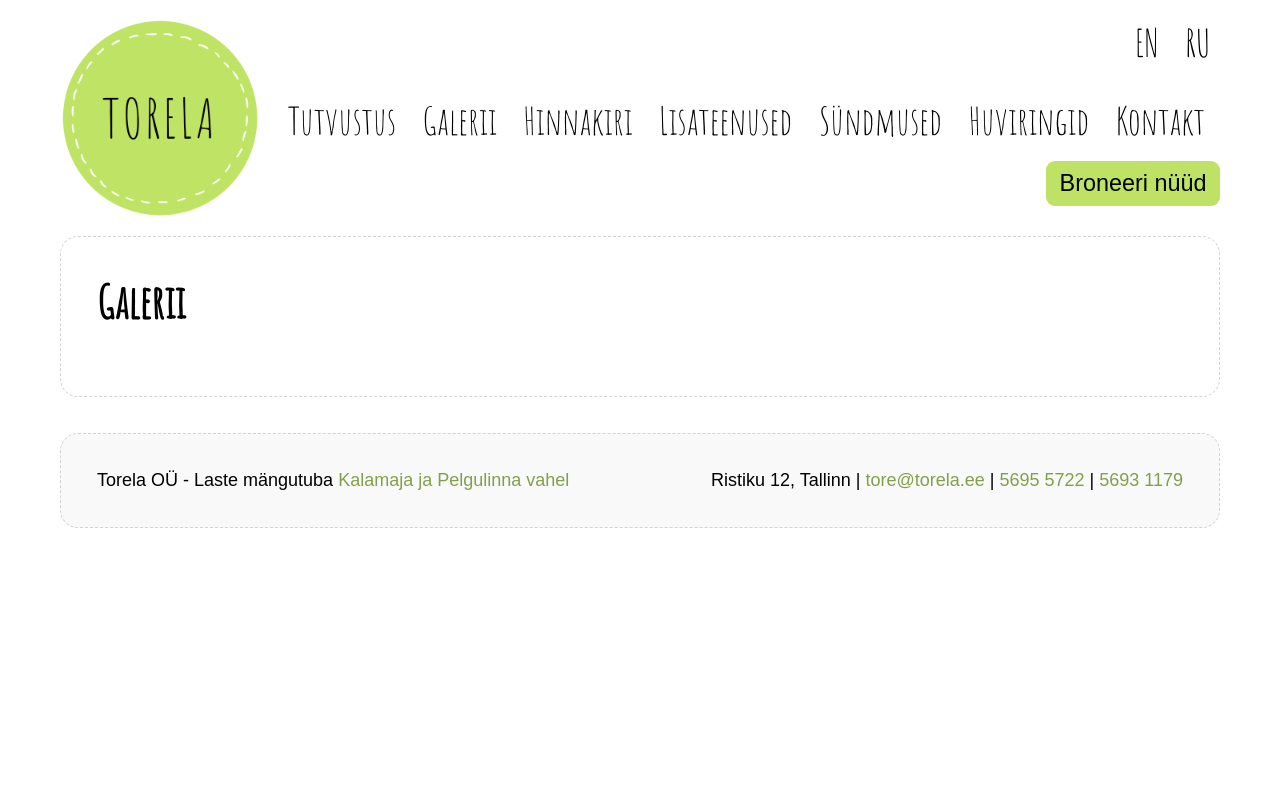
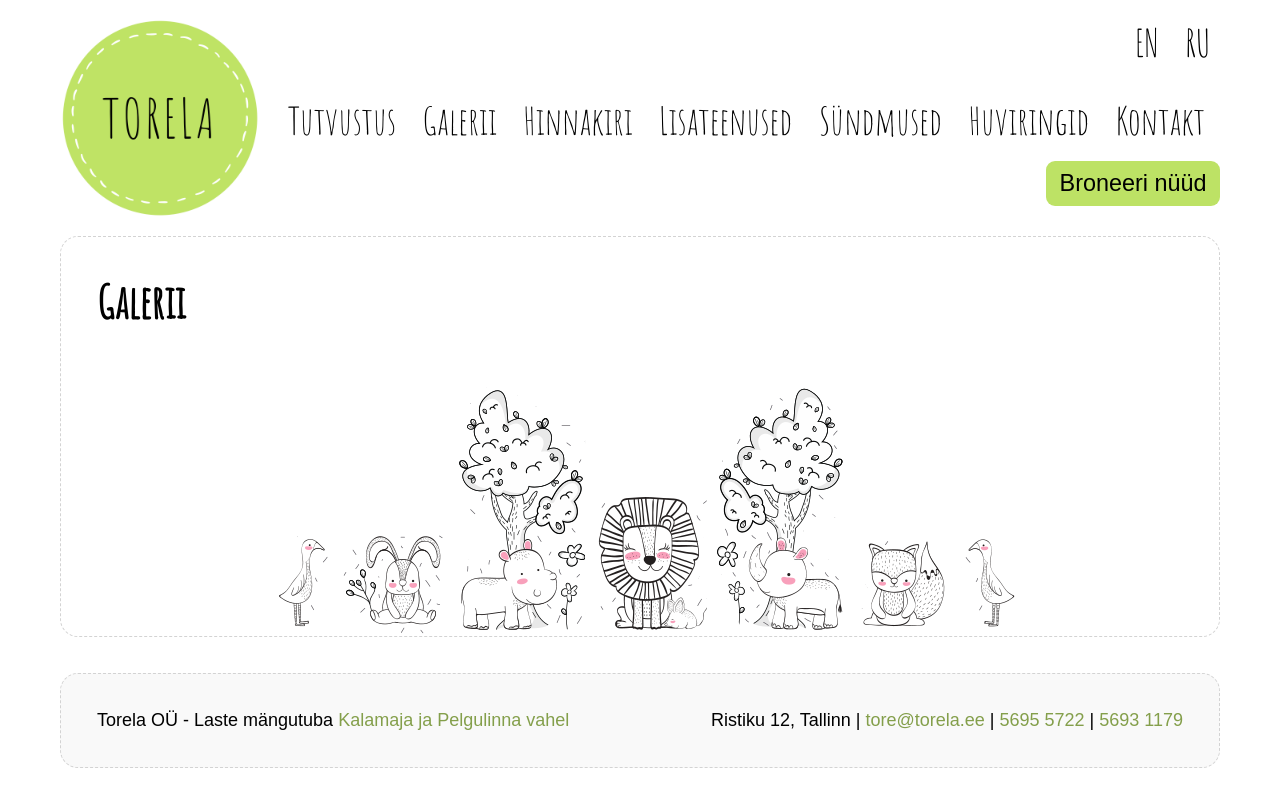
Before and after one commit to mypsik/torela, a Jekyll site: the page built from galerii/index.md, in a window 1280 px wide. Shown: the top 807 px of the page. Built offline with Jekyll 4.4.1, drawn with Linux system fonts in a browser that asks for light colours; a script that is not in the unit is left out.

Commit message:
add footer image to the bottom of content

```diff
--- a/styles/torela.css
+++ b/styles/torela.css
@@ -106,10 +106,15 @@ footer {
   opacity: 0.8;
 }
 
+main {
+  background: url(/img/footer.png) center bottom no-repeat;
+}
+
 main::after {
   content: '';
   display: block;
   clear: both;
+  height: 240px;
 }
 
 .block {
```
Also changed, not shown: img/cover.png (added), img/footer.png.
